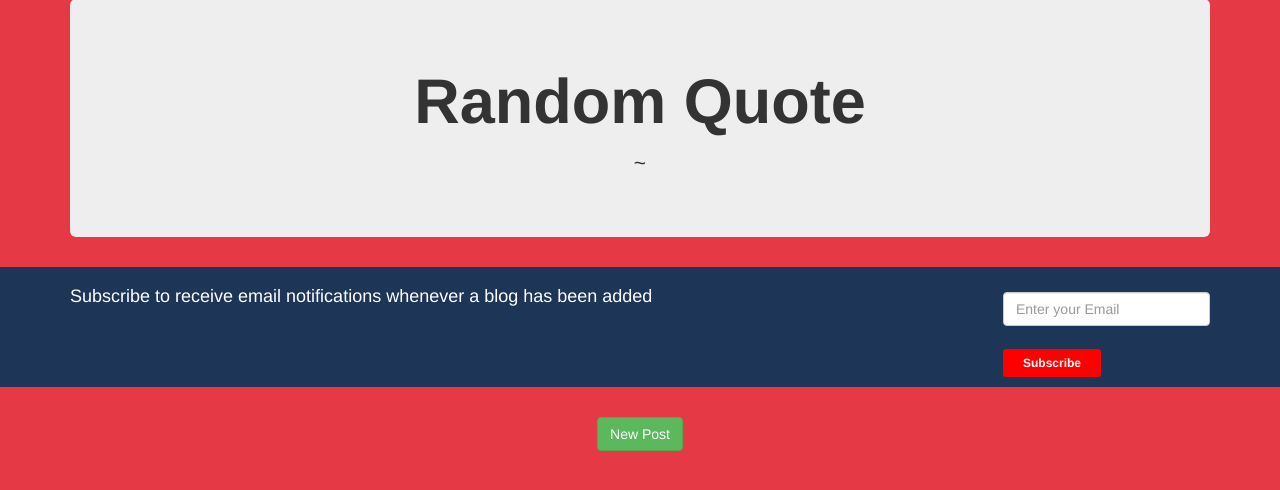
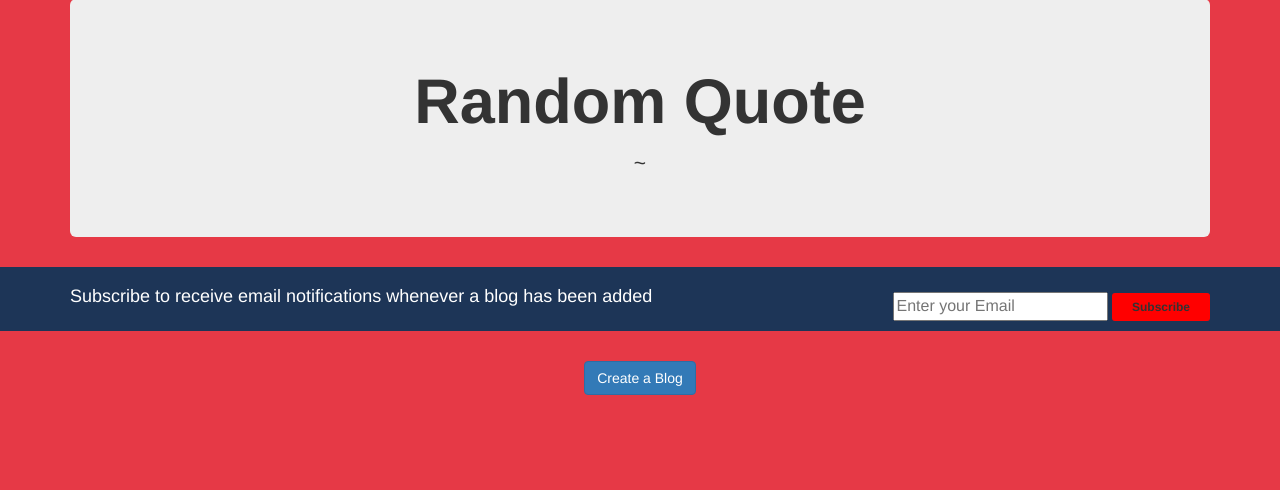
Before and after one commit to Derrick-Nyongesa/QwertyBlog, a Flask app: page / in a window 1280 px wide. Shown: the part 93-583 px from the top of the page. Run offline with Flask 2, Linux system fonts and the light colour scheme; data that the repository does not hold is empty; some libraries are stand-ins or nearby versions.

Commit message:
styled the application using custom css

```diff
--- a/app/static/css/styles.css
+++ b/app/static/css/styles.css
@@ -6,11 +6,11 @@
 #newsletter{
     background-color: #1d3557;
     padding: 10px;
-    color: white;
 }
 
 #newsletter h4{
     float: left;
+    color: white;
 }
 
 #newsletter form{
--- a/app/templates/index.html
+++ b/app/templates/index.html
@@ -24,8 +24,8 @@
     <div class="container">
         <h4>Subscribe to receive email notifications whenever a blog has been added</h4>
         <form action="{{url_for('main.subscribe')}}" method="POST">
-            <input type="email"  class="form-control" placeholder="Enter your Email" name ="subscriber" required>
-            <br>
+            <input type="email"   placeholder="Enter your Email" name ="subscriber" required>
+
             <button class="btn btn-sm btn-outline-info" id="subs">Subscribe</button>
       </form>
     </div>
@@ -35,7 +35,7 @@
 
 
         <div class="post-link">
-            <a class="btn btn-success" href="/new_post">New Post</a>
+            <a class="btn btn-primary" href="/new_post">Create a Blog</a>
         </div>
 
 
--- a/app/templates/newPost.html
+++ b/app/templates/newPost.html
@@ -14,7 +14,10 @@
             <div class="col-md-2"></div>
             <div class="col-md-8">
                 <h2 class="text-center">Create Your Blog Here!</h2>
-                {{wtf.quick_form(form)}}
+                <div class="posts">
+                    {{wtf.quick_form(form)}}
+                </div>
+
             </div>
             <div class="col-md-2"></div>
         </div>
--- a/app/templates/new_comment.html
+++ b/app/templates/new_comment.html
@@ -11,7 +11,9 @@
 <div class=" row" >
     <div class="col-md-2"></div>
         <div class="col-md-8">
-            {{ wtf.quick_form(comment_form) }}
+            <div class="posts">
+                {{ wtf.quick_form(comment_form) }}
+            </div>
         </div>
     <div class="col-md-2"></div>
 </div>
--- a/app/templates/profile/update.html
+++ b/app/templates/profile/update.html
@@ -9,6 +9,8 @@
 
 {% block content %}
 <div class="container">
-  {{wtf.quick_form(form)}}
+  <div class="posts">
+    {{wtf.quick_form(form)}}
+  </div>
 </div>
 {% endblock %}
--- a/manage.py
+++ b/manage.py
@@ -3,7 +3,7 @@
 from app.models import User,Post,Comment
 from flask_migrate import Migrate,MigrateCommand
 
-app = create_app('test')
+app = create_app('development')
 
 manager = Manager(app)
 manager.add_command('server',Server)
```
